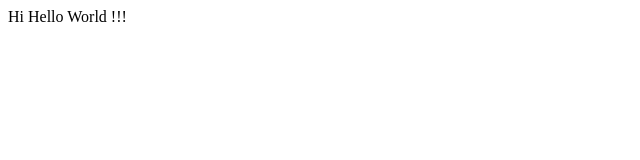
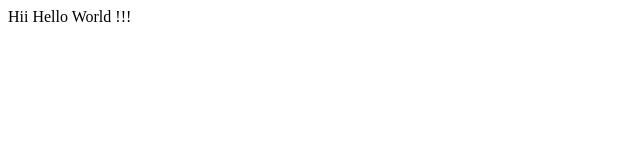
Before and after one commit to Parth-Sarathi/demojenkins, a plain HTML site: page index.html in a window 1280 px wide. Shown: the full height of the page, 0-640 px from the left. Drawn offline with Linux system fonts and the light colour scheme.

Commit message:
Update index.html

```diff
--- a/index.html
+++ b/index.html
@@ -1,3 +1,3 @@
 <html>
-  <body>Hi Hello World !!!</body>
+  <body>Hii Hello World !!!</body>
 </html>
```
